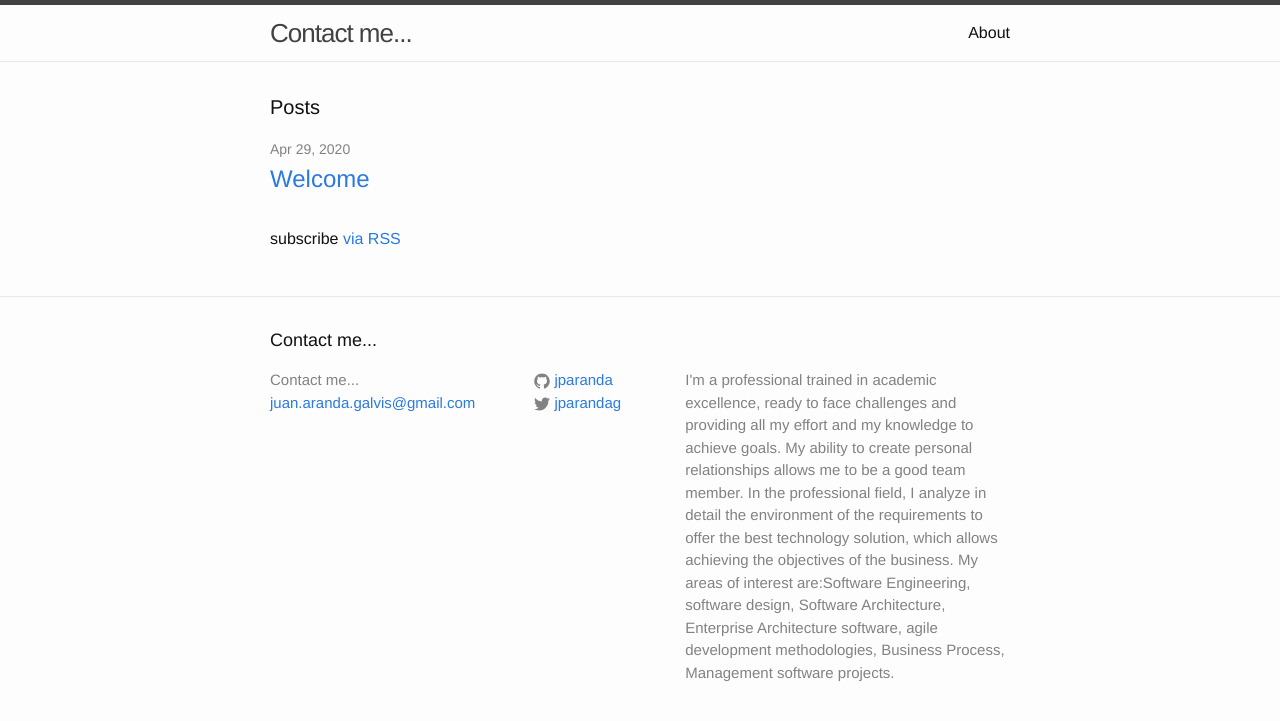
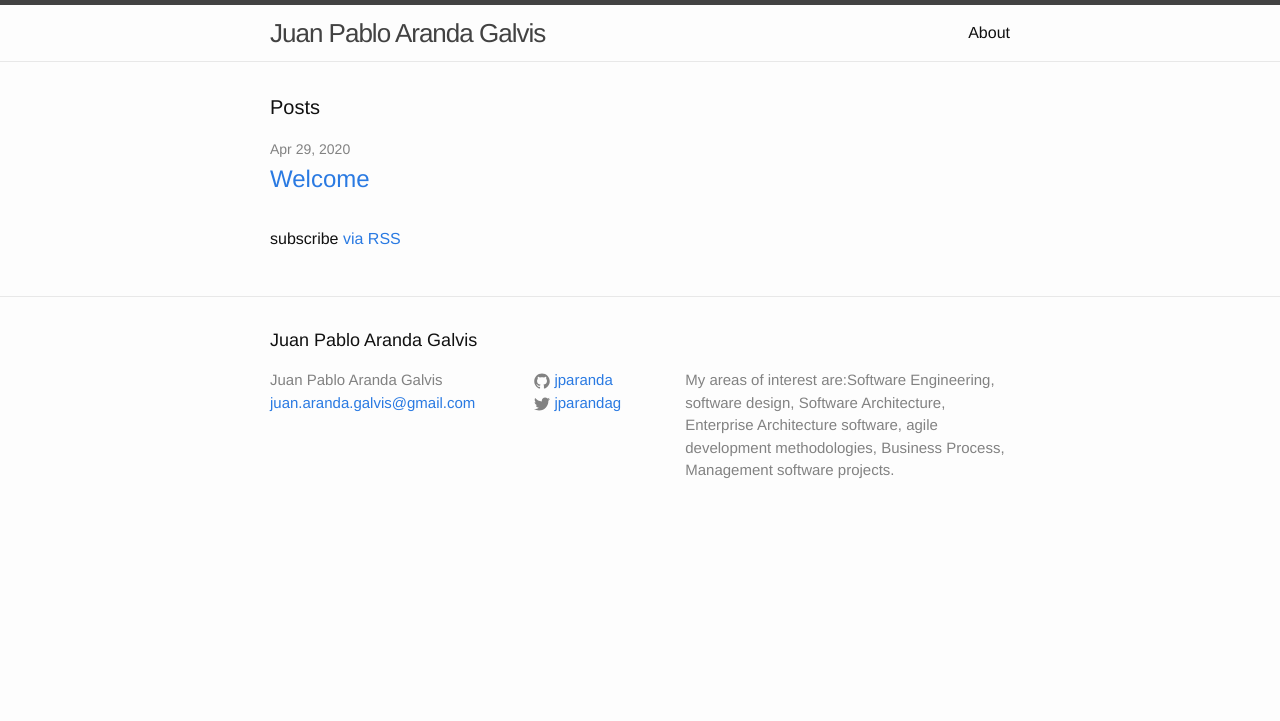
Before and after one commit to jparanda/jparanda.github.io, a Jekyll site: the page built from index.html, in a window 1280 px wide. Shown: the top 721 px of the page. Built offline with Jekyll 4.4.1, drawn with Linux system fonts in a browser that asks for light colours.

Commit message:
change the welcome page

```diff
--- a/_config.yml
+++ b/_config.yml
@@ -6,15 +6,10 @@
 # 'jekyll serve'. If you change this file, please restart the server process.
 
 # Site settings
-title: Contact me...
+title: Juan Pablo Aranda Galvis
 email: juan.aranda.galvis@gmail.com
 description: > # this means to ignore newlines until "baseurl:"
-  I'm a professional trained in academic excellence, ready to face challenges
-  and providing all my effort and my knowledge to achieve goals. My ability to
-  create personal relationships allows me to be a good team member. In the professional
-  field, I analyze in detail the environment of the requirements to offer the best
-  technology solution, which allows achieving the objectives of the business. My areas
-  of interest are:Software Engineering, software design, Software Architecture,
+  My areas of interest are:Software Engineering, software design, Software Architecture,
   Enterprise Architecture software, agile development methodologies, Business Process,
   Management software projects.
 baseurl: "" # the subpath of your site, e.g. /blog
```
